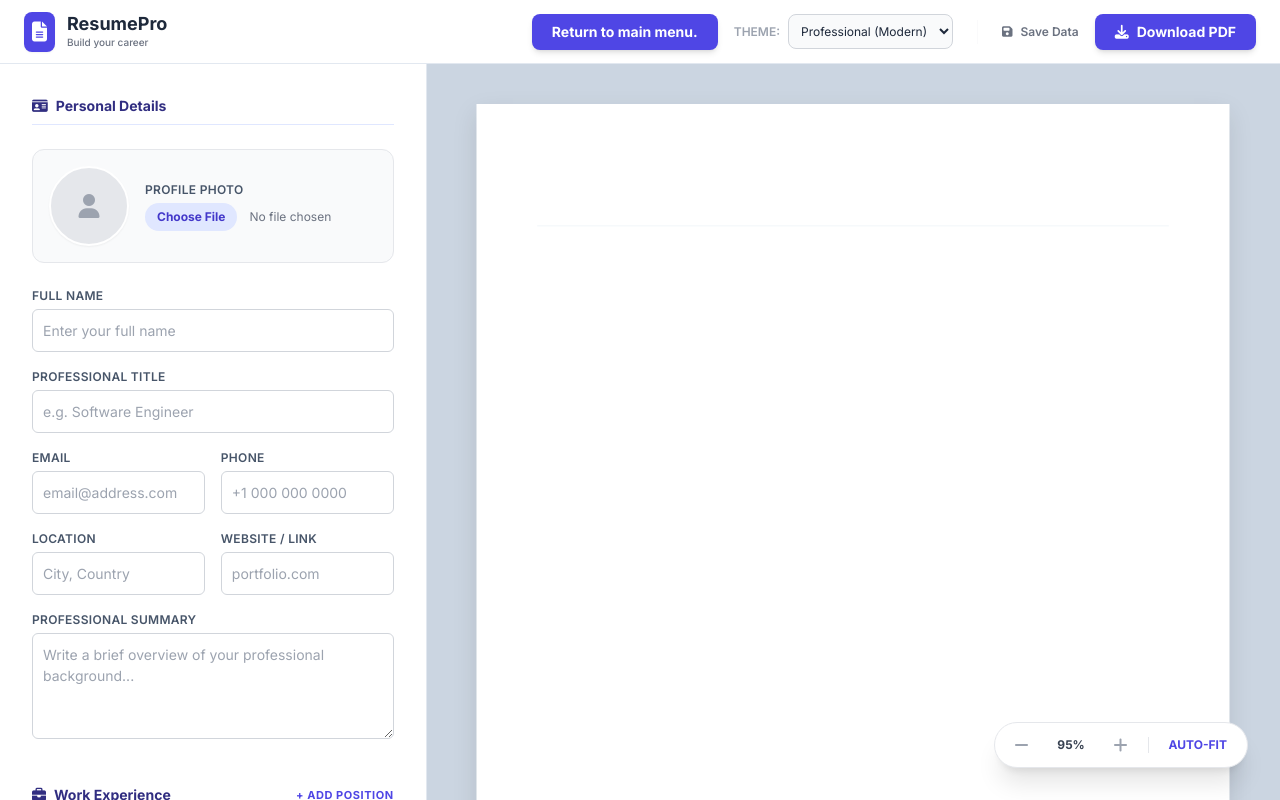
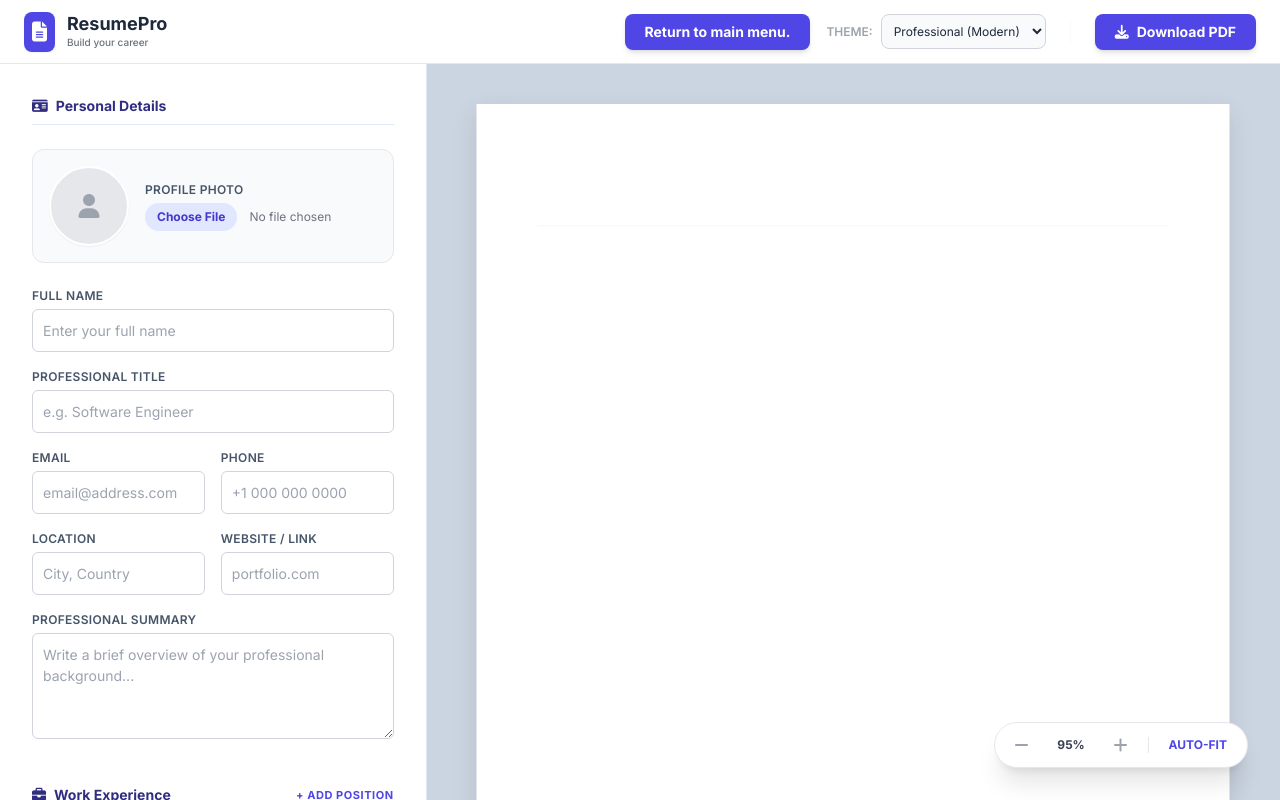
Before and after one commit to Winterinalu/VibeCodedProjects, a plain HTML site: page resume-builder.html in a window 1280 px wide. Drawn offline with nearby package versions, Linux system fonts and the light colour scheme.

Commit message:
removed the save data

```diff
--- a/resume-builder.html
+++ b/resume-builder.html
@@ -150,10 +150,6 @@
             </div>
 
             <div class="h-6 w-px bg-gray-200 mx-2 opacity-20"></div>
-
-            <button onclick="exportJSON()" class="text-gray-500 hover:text-indigo-600 flex items-center gap-2 text-xs font-semibold transition-colors">
-                <i class="fas fa-save"></i> Save Data
-            </button>
 
             <button onclick="downloadPDF()" id="download-btn" class="bg-indigo-600 hover:bg-indigo-700 text-white px-5 py-2 rounded-lg text-sm font-bold flex items-center gap-2 transition-all shadow-md active:scale-95">
                 <i class="fas fa-download"></i> Download PDF
@@ -669,15 +665,6 @@
             }
         }
 
-        function exportJSON() {
-            const dataStr = "data:text/json;charset=utf-8," + encodeURIComponent(JSON.stringify(resumeData, null, 2));
-            const dl = document.createElement('a');
-            dl.setAttribute("href", dataStr);
-            dl.setAttribute("download", "resume_backup.json");
-            dl.click();
-            showToast("Data backup saved locally.");
-        }
-
         function showToast(message) {
             const toast = document.getElementById('toast');
             document.getElementById('toast-message').innerText = message;
```
